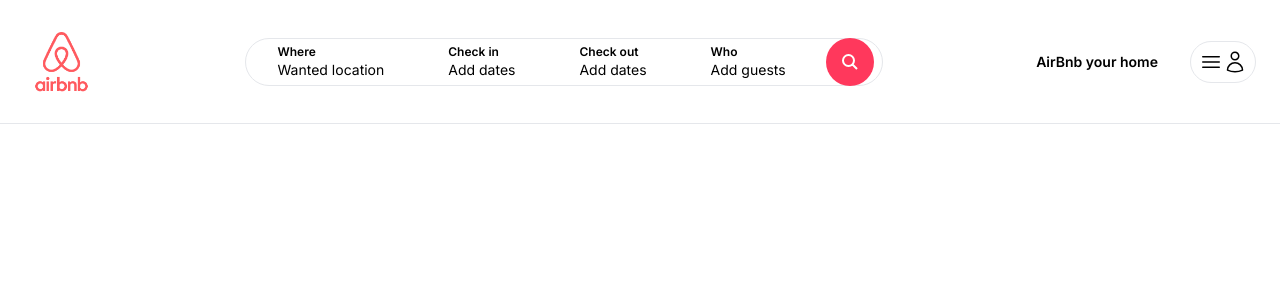
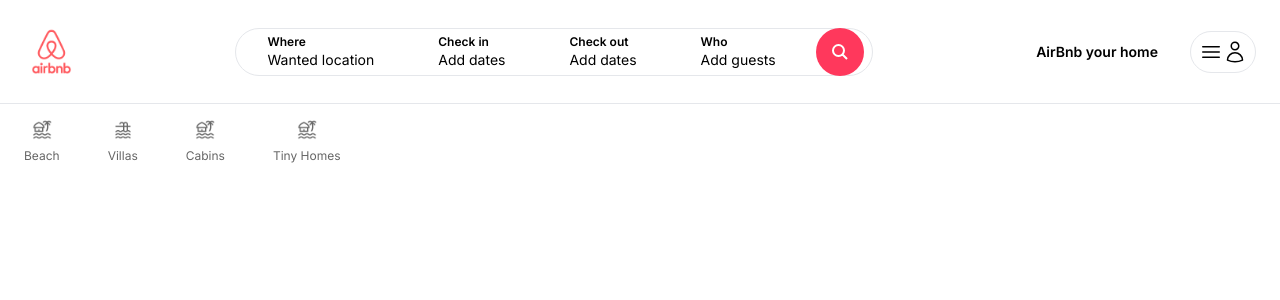
Before and after one commit to haitaa/DjangoAirBnb, a Next.js app in the folder frontend/: page / in a window 1280 px wide. Shown: the top 300 px of the page. Built offline with nearby package versions, Linux system fonts and the light colour scheme.

Commit message:
Categories component (static)

```diff
--- /dev/null
+++ b/frontend/app/components/Categories/Categories.tsx
@@ -0,0 +1,54 @@
+import React from "react";
+import Image from "next/image";
+
+function Categories() {
+    return (
+        <div className="pt-6 cursor-pointer pb-6 flex items-center space-x-12">
+            <div className="pb-4 flex flex-col items-center space-y-2 border-b-2 border-white opacity-60 hover:border-gray-300 hover:opacity-100">
+                <Image
+                    src={"/category-icon-beach.jpg"}
+                    alt="Category - Beach"
+                    width={20}
+                    height={20}
+                />
+
+                <span className="text-xs">Beach</span>
+            </div>
+
+            <div className="pb-4 flex flex-col items-center space-y-2 border-b-2 border-white opacity-60 hover:border-gray-300 hover:opacity-100">
+                <Image
+                    src={"/category-icon-villas.jpg"}
+                    alt="Category - Villas"
+                    width={20}
+                    height={20}
+                />
+
+                <span className="text-xs">Villas</span>
+            </div>
+
+            <div className="pb-4 flex flex-col items-center space-y-2 border-b-2 border-white opacity-60 hover:border-gray-300 hover:opacity-100">
+                <Image
+                    src={"/category-icon-beach.jpg"}
+                    alt="Category - Cabins"
+                    width={20}
+                    height={20}
+                />
+
+                <span className="text-xs">Cabins</span>
+            </div>
+
+            <div className="pb-4 flex flex-col items-center space-y-2 border-b-2 border-white opacity-60 hover:border-gray-300 hover:opacity-100">
+                <Image
+                    src={"/category-icon-beach.jpg"}
+                    alt="Category - Tiny Homes"
+                    width={20}
+                    height={20}
+                />
+
+                <span className="text-xs">Tiny Homes</span>
+            </div>
+        </div>
+    );
+}
+
+export default Categories;
--- a/frontend/app/components/navbar/Navbar.tsx
+++ b/frontend/app/components/navbar/Navbar.tsx
@@ -15,7 +15,7 @@
                         <Image
                             src="/airbnb.png"
                             alt="Air Bnb"
-                            width={75}
+                            width={55}
                             height={38}
                         />
                     </Link>
--- a/frontend/app/layout.tsx
+++ b/frontend/app/layout.tsx
@@ -20,10 +20,7 @@
         <html lang="en">
             <body className={inter.className}>
                 <Navbar />
-
-        <div className="pt-24">
-          {children}
-        </div>
+                <div className="pt-24">{children}</div>
             </body>
         </html>
     );
--- a/frontend/app/page.tsx
+++ b/frontend/app/page.tsx
@@ -1,9 +1,9 @@
-import Image from "next/image";
+import Categories from "./components/Categories/Categories";
 
 export default function Home() {
-  return (
-    <main className="">
-      <h2 className="text-airbnb">Air Bnb</h2>
-    </main>
-  );
+    return (
+        <main className="max-w-[1500px] mx-auto px-6">
+            <Categories />
+        </main>
+    );
 }
```
Also changed, not shown: frontend/public/category-icon-beach.jpg (added), frontend/public/category-icon-villas.jpg (added). Lines whose indentation alone changed are shown as unchanged.
